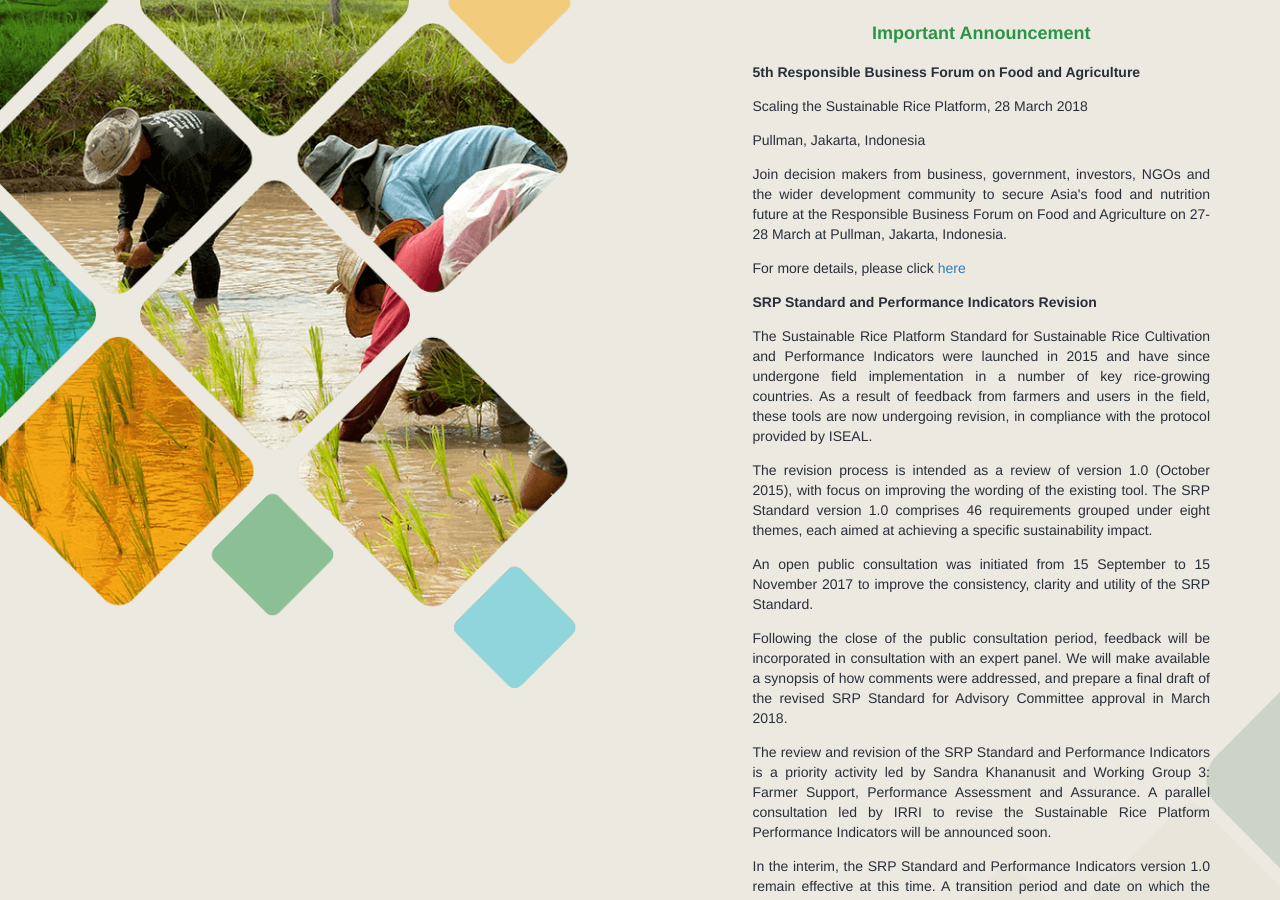
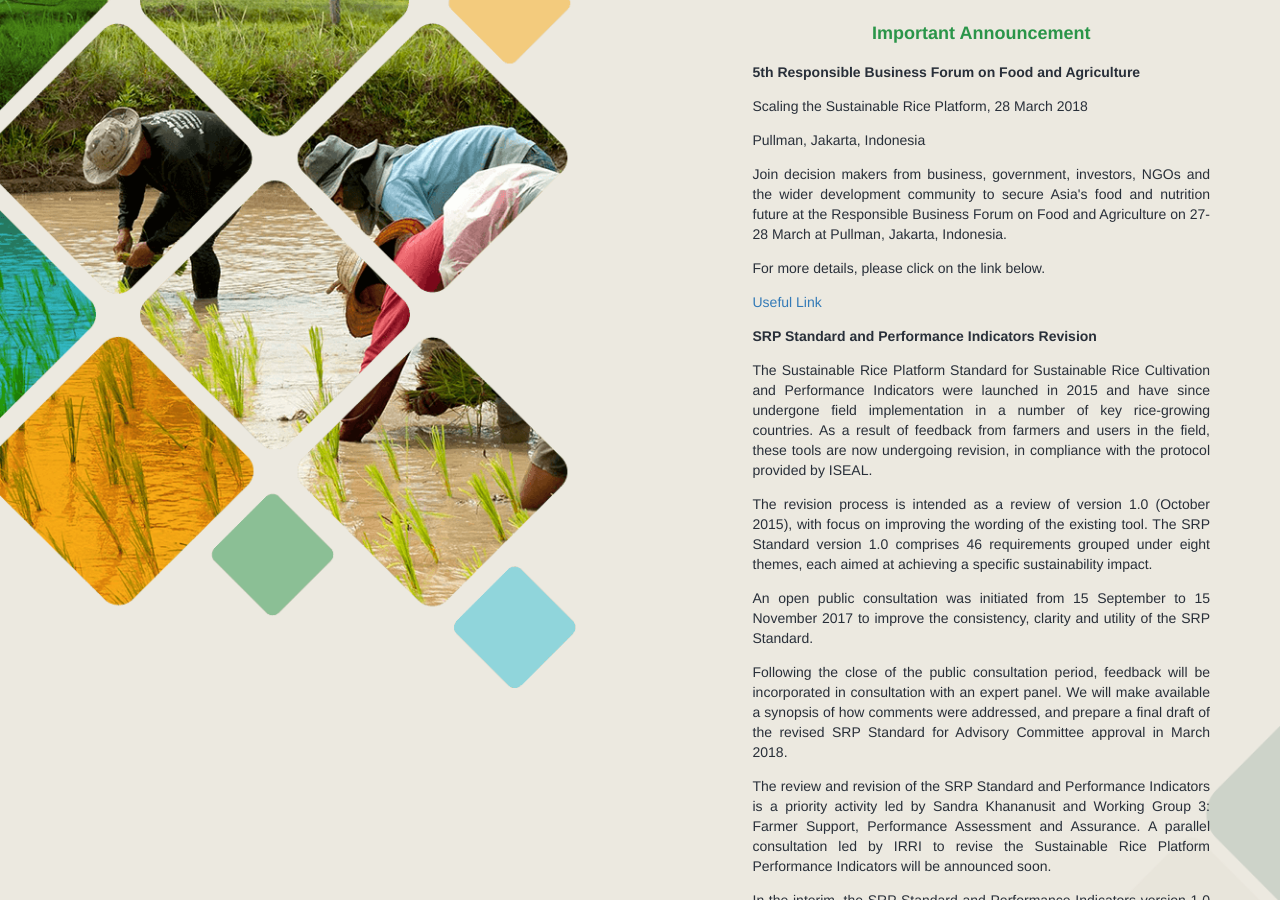
Before and after one commit to sustainablericeplatform/sustainablericeplatform.github.io, a Jekyll site: the page built from index.html, in a window 1280 px wide and 900 px high, scrolled down 455 px. Built offline with Jekyll 4.4.1, drawn with Linux system fonts in a browser that asks for light colours.

Commit message:
Update index.html

```diff
--- a/index.html
+++ b/index.html
@@ -26,7 +26,8 @@ layout: default
                 <p>Scaling the Sustainable Rice Platform, 28 March 2018</p>
                 <p>Pullman, Jakarta, Indonesia</p>
                 <p>Join decision makers from business, government, investors, NGOs and the wider development community to secure Asia's food and nutrition future at the Responsible Business Forum on Food and Agriculture on 27-28 March at Pullman, Jakarta, Indonesia.</p>
-                <p>For more details, please click <a href="http://www.responsiblebusiness.com/forum/responsible-business-forum-on-food-and-agriculture-2018/type/agenda/" target="_blank">here</a></p>
+                <p>For more details, please click on the link below.</p>
+                <p><a href="http://www.responsiblebusiness.com/forum/responsible-business-forum-on-food-and-agriculture-2018/type/agenda/" target="_blank">Useful Link</a></p>
                 <p><strong>SRP Standard and Performance Indicators Revision</strong></p>
                 <p>The Sustainable Rice Platform Standard for Sustainable Rice Cultivation and Performance Indicators were launched in 2015 and have since undergone field implementation in a number of key rice-growing countries. As a result of feedback from farmers and users in the field, these tools are now undergoing revision, in compliance with the protocol provided by ISEAL.</p>
                 <p>The revision process is intended as a review of version 1.0 (October 2015), with focus on improving the wording of the existing tool. The SRP Standard version 1.0 comprises 46 requirements grouped under eight themes, each aimed at achieving a specific sustainability impact.</p>
```
